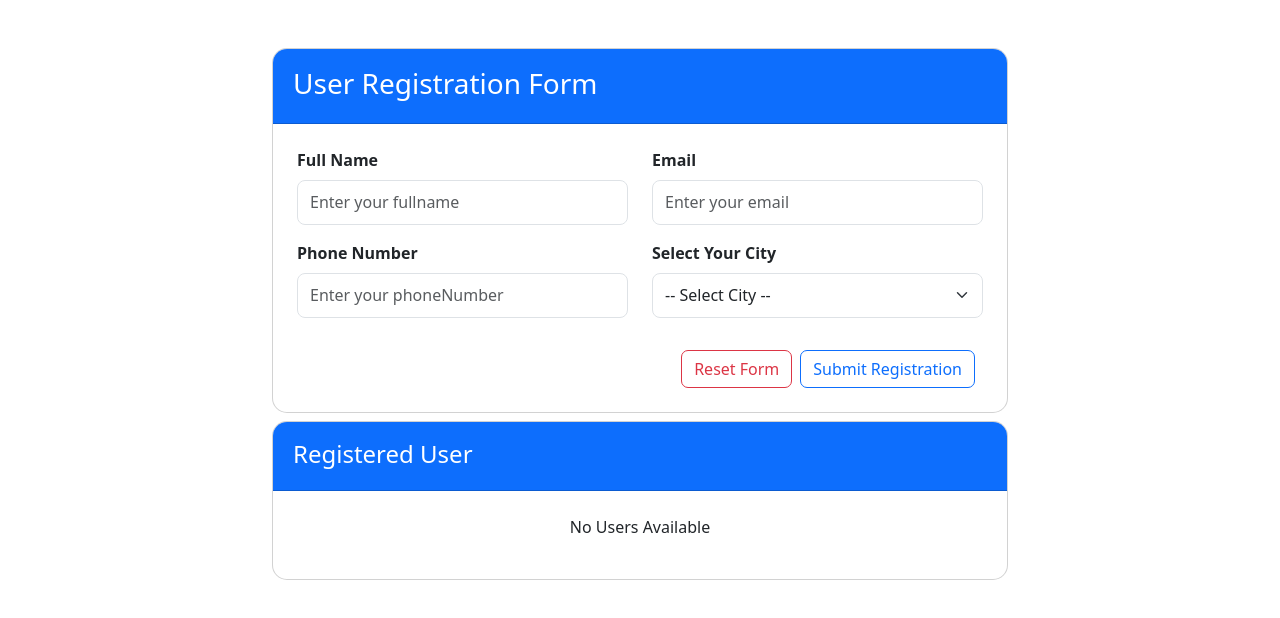
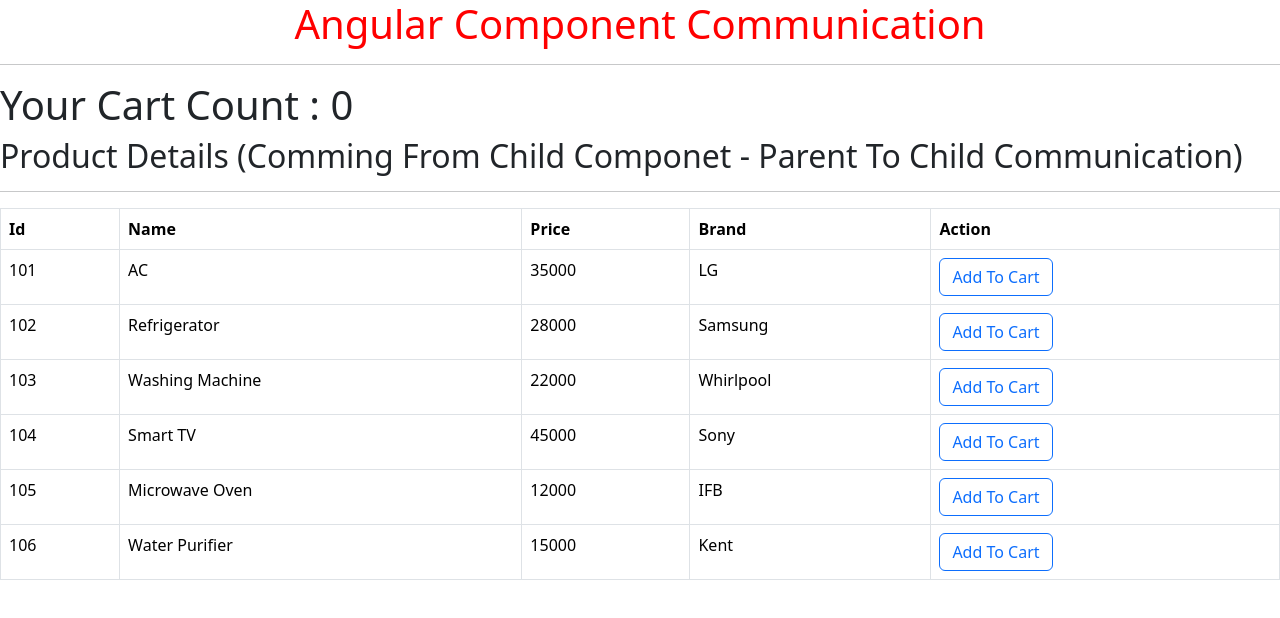
Before and after one commit to Santosh-dash123/angular-class-practice, an Angular app: page / in a window 1280 px wide. Shown: the top 618 px of the page. Built offline with nearby package versions, Linux system fonts and the light colour scheme.

Commit message:
component communication

```diff
--- a/src/app/app.component.html
+++ b/src/app/app.component.html
@@ -16,4 +16,8 @@
 <!-- <a routerLink="employee">Go To Employee Page</a> -->
 <!--</nav> -->
 
-<app-registration></app-registration>
+<!-- <app-registration></app-registration> -->
+
+<h1 style="color: red" class="text-center">Angular Component Communication</h1>
+<hr />
+<app-parent></app-parent>
--- a/src/app/app.component.ts
+++ b/src/app/app.component.ts
@@ -1,14 +1,15 @@
 import { Component } from '@angular/core';
+import { ParentComponent } from './compCommunication/parent/parent.component';
 // import { HomeComponent } from './routing/home/home.component';
 //import { LoginComponent } from './login/login.component';
 // import { ProductComponent } from './product/product.component';
 // import { RouterOutlet } from '@angular/router';
 // import { RouterLink } from '@angular/router';
-import { RegistrationComponent } from './forms/registration/registration.component';
+// import { RegistrationComponent } from './forms/registration/registration.component';
 
 @Component({
   selector: 'name-root',
-  imports: [RegistrationComponent],
+  imports: [ParentComponent],
   templateUrl: './app.component.html',
   styleUrl: './app.component.css',
 })
--- /dev/null
+++ b/src/app/compCommunication/child/child.component.html
@@ -0,0 +1,37 @@
+<div>
+  <h2>
+    Product Details (Comming From Child Componet - Parent To Child
+    Communication)
+  </h2>
+  <hr />
+  <table class="table table-stripped table-bordered">
+    <thead>
+      <tr>
+        <th>Id</th>
+        <th>Name</th>
+        <th>Price</th>
+        <th>Brand</th>
+        <th>Action</th>
+      </tr>
+    </thead>
+    <tbody>
+      @for (product of products; track product.id) {
+        <tr>
+          <td>{{ product.id }}</td>
+          <td>{{ product.name }}</td>
+          <td>{{ product.price }}</td>
+          <td>{{ product.brand }}</td>
+          <td>
+            <button
+              type="button"
+              (click)="addToCart(product)"
+              class="btn btn-outline-primary"
+            >
+              Add To Cart
+            </button>
+          </td>
+        </tr>
+      }
+    </tbody>
+  </table>
+</div>
--- /dev/null
+++ b/src/app/compCommunication/child/child.component.ts
@@ -0,0 +1,19 @@
+import { Component, EventEmitter, Input, Output } from '@angular/core';
+
+@Component({
+  selector: 'app-child',
+  imports: [],
+  templateUrl: './child.component.html',
+  styleUrl: './child.component.css',
+})
+export class ChildComponent {
+  @Input() products: any;
+
+  @Output() addToCartEvent = new EventEmitter<any>();
+  // cartProducts: any[] = [];
+  addToCart(product: any) {
+    // this.cartProducts.push(product);
+    // console.log(this.cartProducts);
+    this.addToCartEvent.emit(product);
+  }
+}
--- /dev/null
+++ b/src/app/compCommunication/parent/parent.component.html
@@ -0,0 +1,7 @@
+<div>
+  <h1>Your Cart Count : {{ cartProducts.length }}</h1>
+  <app-child
+    [products]="products"
+    (addToCartEvent)="addToCart($event)"
+  ></app-child>
+</div>
--- /dev/null
+++ b/src/app/compCommunication/parent/parent.component.ts
@@ -0,0 +1,25 @@
+import { Component } from '@angular/core';
+import { ChildComponent } from '../child/child.component';
+import { CommonModule } from '@angular/common';
+@Component({
+  selector: 'app-parent',
+  imports: [ChildComponent, CommonModule],
+  templateUrl: './parent.component.html',
+  styleUrl: './parent.component.css',
+})
+export class ParentComponent {
+  products = [
+    { id: 101, name: 'AC', price: 35000, brand: 'LG' },
+    { id: 102, name: 'Refrigerator', price: 28000, brand: 'Samsung' },
+    { id: 103, name: 'Washing Machine', price: 22000, brand: 'Whirlpool' },
+    { id: 104, name: 'Smart TV', price: 45000, brand: 'Sony' },
+    { id: 105, name: 'Microwave Oven', price: 12000, brand: 'IFB' },
+    { id: 106, name: 'Water Purifier', price: 15000, brand: 'Kent' },
+  ];
+
+  cartProducts: any[] = [];
+  addToCart(product: any) {
+    this.cartProducts.push(product);
+    console.log('Product Addedd - ', product);
+  }
+}
```
Also changed, not shown: src/app/compCommunication/child/child.component.css (added), src/app/compCommunication/parent/parent.component.css (added), 2 other files (tests, documents, lock files or other folders).
